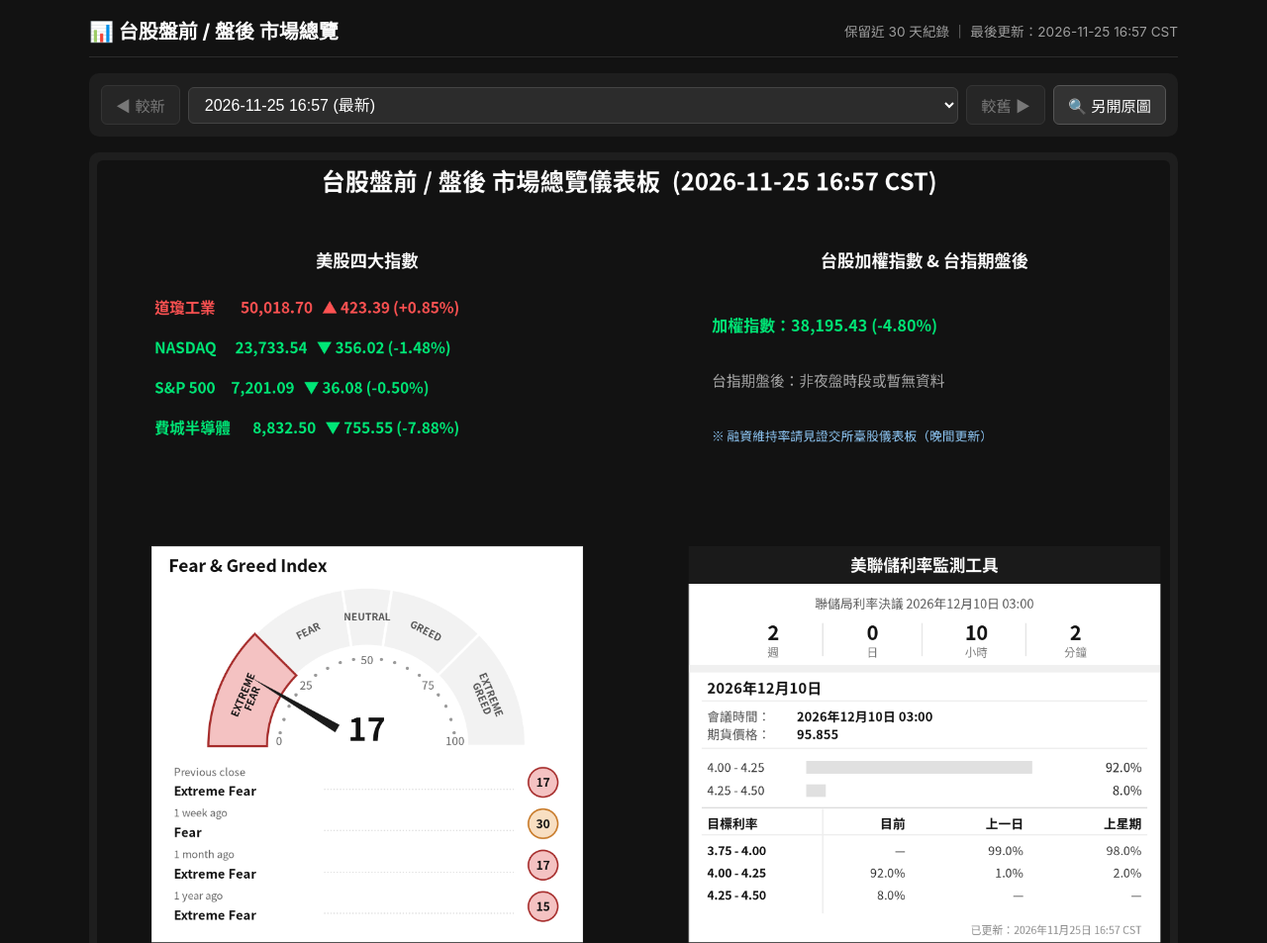
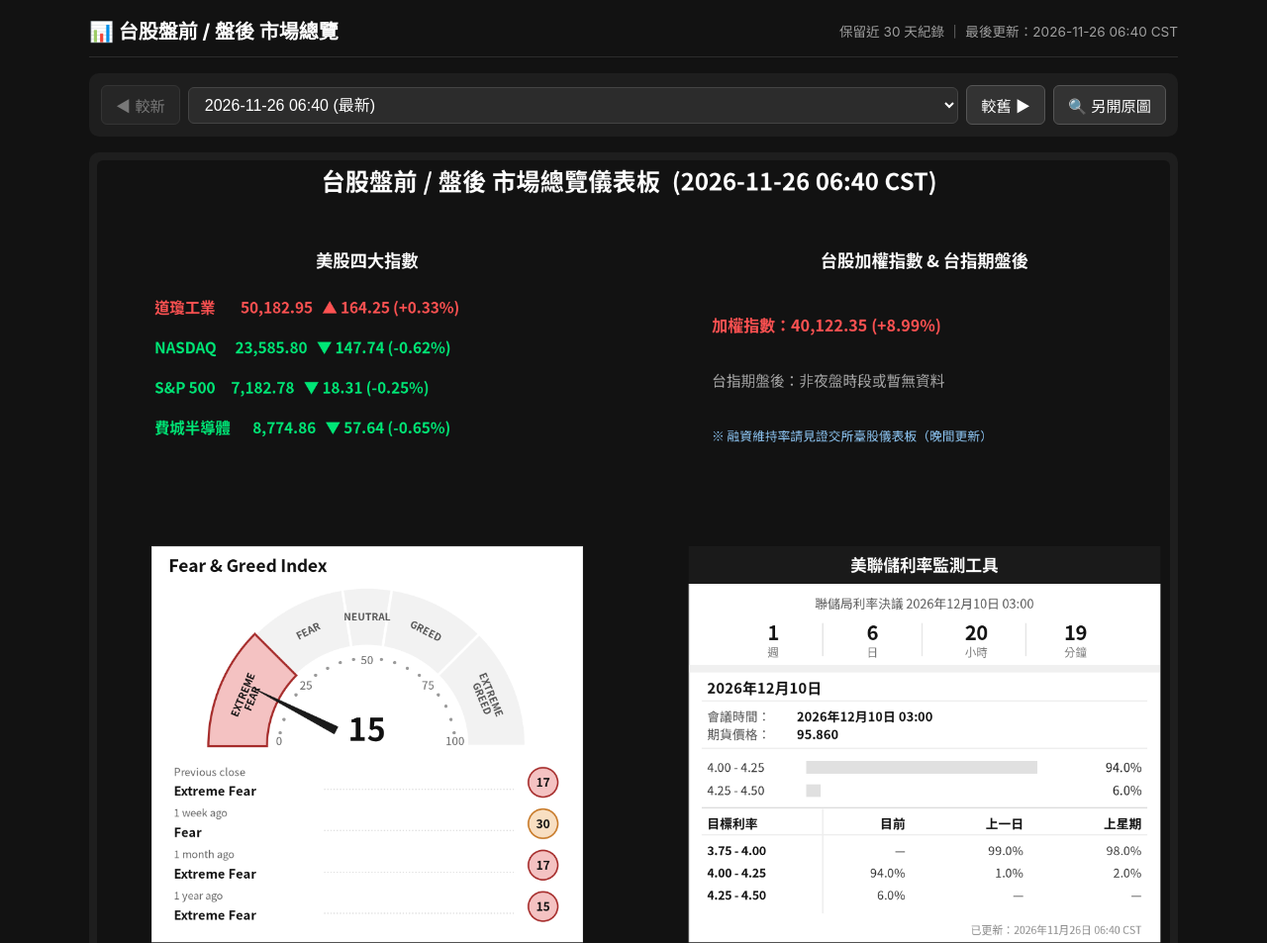
Before and after one commit to BrianXu0712/tw-market-bot, a plain HTML site: page docs/index.html in a window 1280 px wide. Shown: the top 953 px of the page at 99% size. Drawn offline with Linux system fonts and the light colour scheme.

Commit message:
Update market dashboard 2026-11-25 22:40

```diff
--- a/docs/index.html
+++ b/docs/index.html
@@ -94,7 +94,7 @@
   <div class="container">
     <header>
       <h1>📊 台股盤前 / 盤後 市場總覽</h1>
-      <div class="meta">保留近 30 天紀錄 ｜ 最後更新：2026-11-25 16:57 CST</div>
+      <div class="meta">保留近 30 天紀錄 ｜ 最後更新：2026-11-26 06:40 CST</div>
     </header>
 
     <div class="controls">
@@ -113,7 +113,7 @@
   </div>
 
   <script>
-    const reports = [{"file": "2026-11-25_1657.png", "label": "2026-11-25 16:57"}];
+    const reports = [{"file": "2026-11-26_0640.png", "label": "2026-11-26 06:40"}, {"file": "2026-11-25_1657.png", "label": "2026-11-25 16:57"}];
     const select = document.getElementById("reportSelect");
     const img = document.getElementById("chartImg");
     const rawLink = document.getElementById("rawLink");
```
Also changed, not shown: docs/reports/2026-11-26_0640.png (added).
